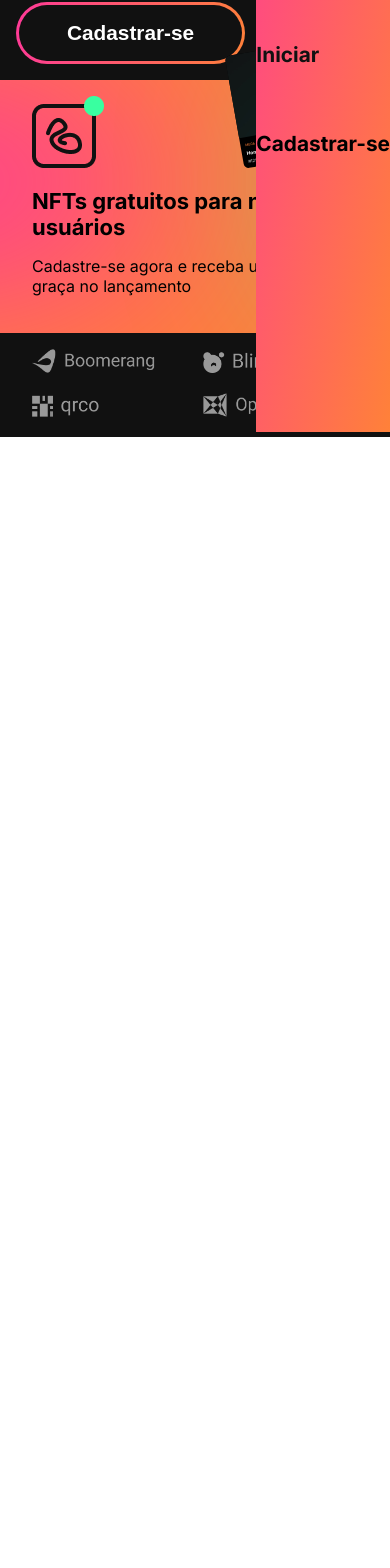
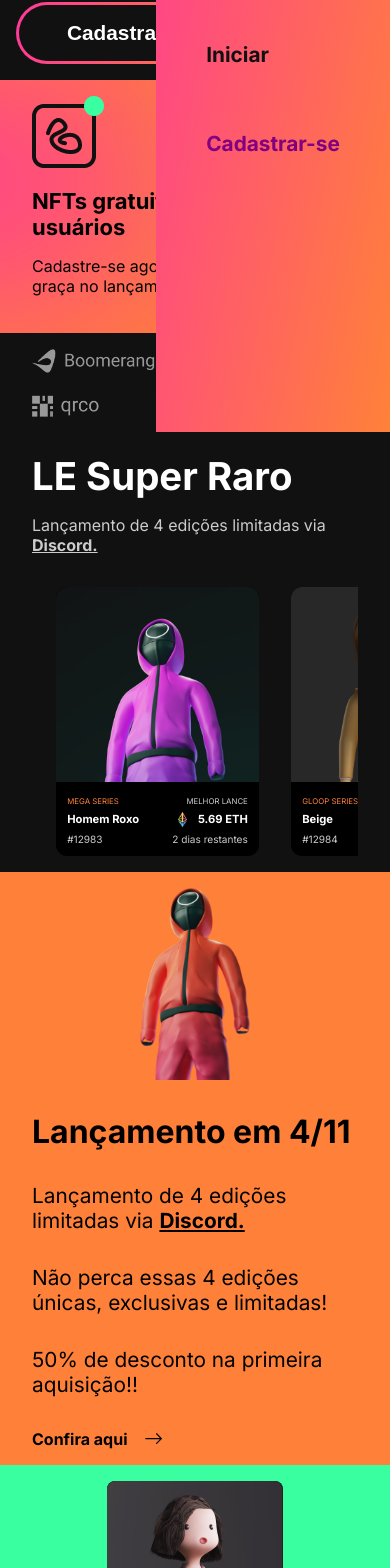
Before and after one commit to RodrigoJose-Dev/Landing_Page_NFT-ReactJS-SCSS, a React (Vite) app: page / in a window 390 px wide. Shown: the part 412-1980 px from the top of the page. Before the commit the page ends 849 px from the top, so only its background shows below. Built offline with nearby package versions, Linux system fonts and the light colour scheme.

Commit message:
Projeto finalizado

```diff
--- a/src/App.jsx
+++ b/src/App.jsx
@@ -53,16 +53,16 @@ function App() {
 
     return (
         <div className="App-container" data-theme={theme}>
-            {/* <ScrollToTop /> */}
+            <ScrollToTop />
             <Navbar changeTheme={changeTheme} currentTheme={theme} />
             <Home />
             <Free />
             <Clients />
-            {/* <SuperRare /> */}
-            {/* <Release /> */}
-            {/* <Like /> */}
-            {/* <Signup /> */}
-            {/* <Footer /> */}
+            <SuperRare />
+            <Release />
+            <Like />
+            <Signup />
+            <Footer />
         </div>
     );
 }
--- a/src/components/Navbar.jsx
+++ b/src/components/Navbar.jsx
@@ -26,7 +26,7 @@ const Navbar = ({ changeTheme, currentTheme }) => {
                             />
                         )}
                     </div>
-                    <div className="mode">
+                    <div className="mode" onClick={changeTheme}>
                         {currentTheme === "dark" ? (
                             <ImSun className="light" />
                         ) : (
--- a/src/styles/components/_footer.scss
+++ b/src/styles/components/_footer.scss
@@ -53,6 +53,32 @@ footer {
             color: var(--accent-color3);
         }
     }
+
+    @media screen and (min-width: 280px) and (max-width: 1080px) {
+        margin: 0;
+        gap: 2rem;
+        padding: 1rem 2rem;
+
+        .upper {
+            flex-direction: column;
+            gap: 2rem;
+
+            .links {
+                display: grid;
+                grid-template-columns: 1fr 1fr;
+                gap: 2rem;
+
+                .link {
+                    gap: 1rem;
+                }
+            }
+        }
+
+        .lower {
+            flex-direction: column;
+            gap: 1rem;
+        }
+    }
 }
 
 [data-theme="light"] {
--- a/src/styles/components/_navbar.scss
+++ b/src/styles/components/_navbar.scss
@@ -97,6 +97,7 @@ nav {
             display: flex;
             justify-content: center;
             align-items: center;
+            width: 60vw;
             height: 100vh;
             transition: 0.5s ease-in-out;
             background-image: linear-gradient(
@@ -111,7 +112,7 @@ nav {
 
                 li {
                     #warning {
-                        color: black;
+                        color: purple;
                     }
                     a {
                         color: var(--background);
--- a/src/styles/sections/_like.scss
+++ b/src/styles/sections/_like.scss
@@ -25,4 +25,22 @@
             }
         }
     }
+
+    @media screen and (min-width: 280px) and (max-width: 1080px) {
+        margin: 0;
+
+        .like-container {
+            grid-template-columns: 1fr;
+            gap: 0;
+
+            .content {
+                border-radius: 0;
+                padding: 1rem 2rem;
+
+                &:nth-of-type(2) {
+                    background-color: var(--background);
+                }
+            }
+        }
+    }
 }
--- a/src/styles/sections/_release.scss
+++ b/src/styles/sections/_release.scss
@@ -101,4 +101,38 @@
     .green {
         background-color: var(--green);
     }
+
+    @media screen and (min-width: 280px) and (max-width: 1080px) {
+        margin: 0;
+        gap: 0;
+
+        .release {
+            border-radius: 0;
+            grid-template-columns: 1fr;
+            padding: 1rem 2rem;
+            gap: 2rem;
+
+            &:nth-of-type(1) {
+                .image {
+                    grid-row: 1;
+                }
+            }
+
+            .content {
+                padding: 0;
+            }
+
+            .image {
+                zoom: 0.5;
+            }
+
+            .card-container {
+                zoom: 0.5;
+            }
+
+            .ellipse {
+                display: none !important;
+            }
+        }
+    }
 }
--- a/src/styles/sections/_signup.scss
+++ b/src/styles/sections/_signup.scss
@@ -83,4 +83,44 @@
             }
         }
     }
+
+    @media screen and (min-width: 280px) and (max-width: 1080px) {
+        padding: 1rem;
+        position: relative;
+        overflow-x: hidden;
+        margin-top: 1rem;
+
+        .signup-container {
+            font-size: 16px;
+            grid-template-columns: 0.7fr;
+
+            .image-container {
+                position: absolute;
+                top: 30%;
+                right: -1%;
+
+                .image {
+                    img {
+                        height: 10rem;
+                    }
+                }
+
+                .ellipse-container {
+                    .ellipse {
+                        height: 6rem;
+                        width: 6rem;
+                        filter: blur(30px);
+                    }
+
+                    .pink {
+                        right: 10%;
+                    }
+
+                    .orange {
+                        left: -5%;
+                    }
+                }
+            }
+        }
+    }
 }
--- a/src/styles/sections/_superRare.scss
+++ b/src/styles/sections/_superRare.scss
@@ -28,4 +28,24 @@
         justify-content: space-evenly;
         gap: 5rem;
     }
+
+    @media screen and (min-width: 280px) and (max-width: 1080px) {
+        padding: 1rem 2rem;
+        width: 100vw;
+
+        .cards {
+            overflow: auto;
+            justify-content: flex-start;
+            gap: 2rem;
+            padding-left: 1.5rem;
+
+            &::-webkit-scrollbar {
+                display: none;
+            }
+
+            .card {
+                zoom: 0.7;
+            }
+        }
+    }
 }
```
